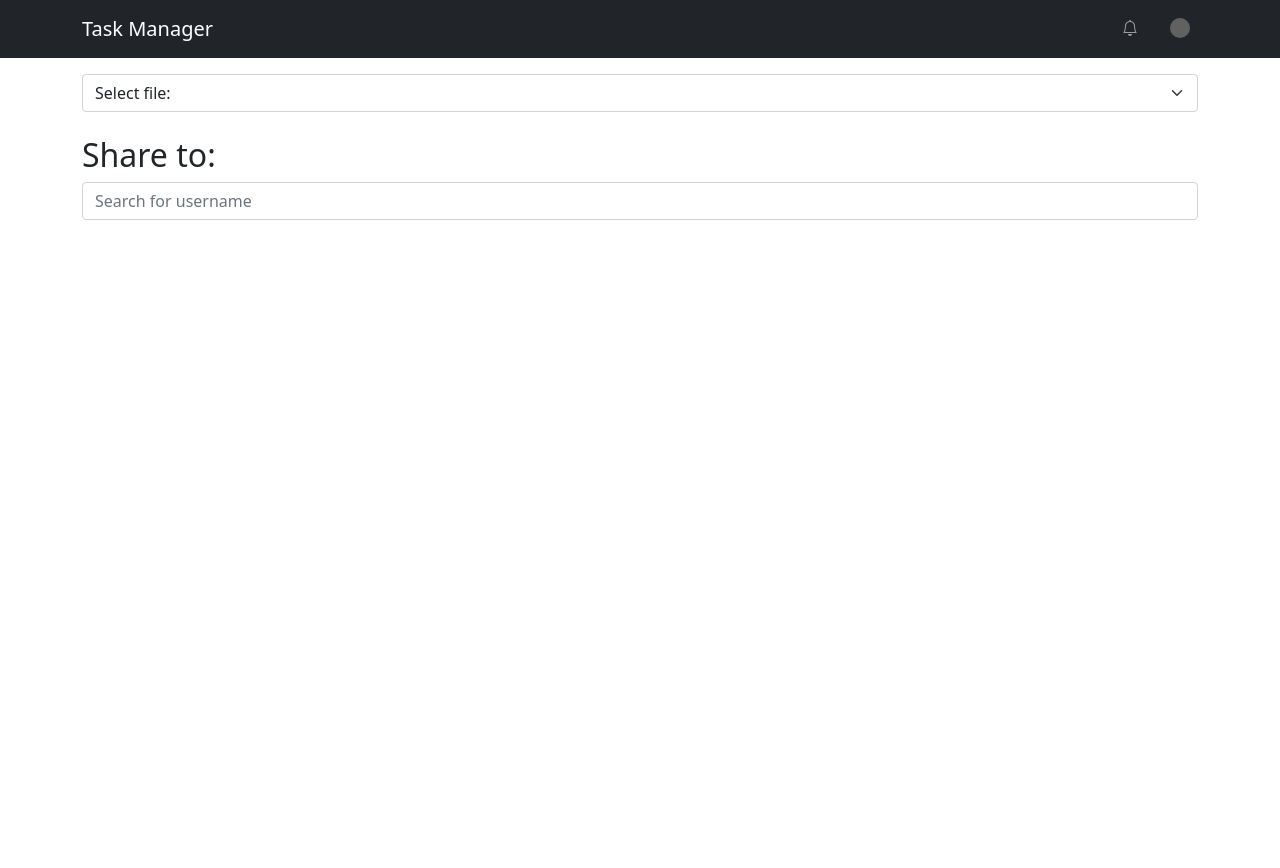
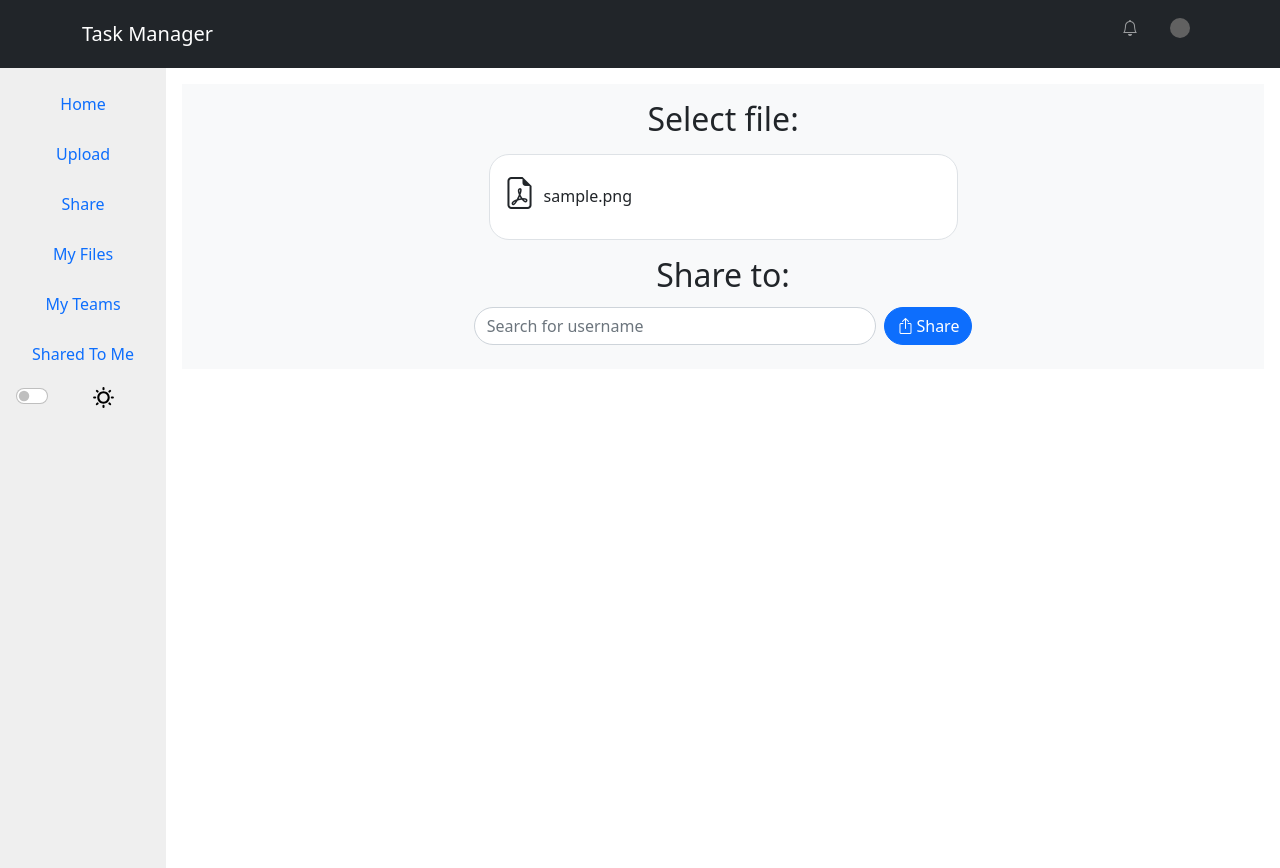
Before and after one commit to Issaabdi1/Crimson, a Django app: page /share_file/ in a window 1280 px wide. Before the commit the page ends 220 px from the top, so only its background shows below. Run offline with Django 4.2, Linux system fonts and the light colour scheme; a user stored in the database is signed in; data comes from the database, SQL or seed files in the repository; tables that the repository leaves empty hold one stand-in row (values such as "Sample post"); data that the repository does not hold is empty; some libraries are stand-ins or nearby versions; grey boxes are pictures that could not be loaded.

Commit message:
Merge wireframe in progress

```diff
--- a/static/css/custom.css
+++ b/static/css/custom.css
@@ -129,6 +129,7 @@ h3.profile-title {
     height: 100%;
     background-color: rgba(0, 0, 0, 0.5);
     z-index: 999;
+    opacity: 0;
 }
 
 .popup {
@@ -142,8 +143,25 @@ h3.profile-title {
     padding: 20px;
     box-shadow: 0 2px 5px rgba(0, 0, 0, 0.5);
     z-index: 1000;
-    height: 300px;
-    width: 300px;
+    height: auto;
+    width: 80%;
+    max-width: 300px;
+}
+
+.popup-container.active {
+    opacity: 1;
+    animation: fadeIn 0.2s ease-out forwards;
+}
+
+@keyframes fadeIn {
+  from {
+      opacity: 0;
+      transform: translate(0%, 10%) scale(1.2);
+  }
+  to {
+      opacity: 1;
+      transform: translate(0%, 0%) scale(1);
+  }
 }
 
 .close-btn {
@@ -153,18 +171,119 @@ h3.profile-title {
     cursor: pointer;
 }
 
-
 /*
  * Team list style
  */
-ul.teams-list {
-    list-style-type: none;
-    padding: 0;
+ .teams-list {
+  list-style-type: none;
+  padding: 0;
 }
 
-ul.teams-list li {
-    margin-bottom: 20px;
-    font-size: large;
+.team-item {
+  margin-top: 20px;
+  opacity: 0;
+  transform: translateY(20px);
+  transition: opacity 0.5s ease, transform 0.5s ease;
+}
+
+.team-link {
+  display: block;
+  text-decoration: none;
+}
+
+.team-box {
+  border: 1px solid lightgray;
+  border-radius: 5px;
+  padding: 10px;
+  background-color: white;
+  transition: color 0.3s ease;
+}
+
+.team-link:hover .team-box:hover {
+  color: navy;
+}
+
+.team-name {
+  margin: 0;
+  font-size: 18px;
+  font-weight: bold;
+  color: inherit;
+}
+
+.team-details {
+  margin: 5px 0 0;
+  font-size: 14px;
+  color: inherit;
+}
+.team-text {
+  font-family: 'IBM Plex Serif', serif;
+}
+.shading {
+box-shadow: inset 0 5px 5px -5px rgba(0, 0, 0, 0.2), inset 5px 0 5px -5px rgba(0, 0, 0, 0.2);
+}
+.pfp {
+font-size: 40px;
+}
+
+/* CSS design to team detail page */
+body {
+  overflow-x: hidden;
+}
+.rectangle {
+  width: 150px;
+  height: 700px;
+  background-color: rgb(0, 102, 255);
+  position: absolute;
+  top: 0;
+  left: 0;
+  animation: diagonal-slide 0.8s cubic-bezier(0, 0.6, 0.3, 1.1) forwards;
+  z-index: -1;
+  opacity: 0%;
+}
+.rectangle:nth-child(1) {
+  --index: 1;
+  animation-delay: 0.3s;
+}
+.rectangle:nth-child(2) {
+  --index: 2;
+  animation-delay: 0.2s;
+}
+.rectangle:nth-child(3) {
+  --index: 3;
+  animation-delay: 0.1s;
+}
+
+@keyframes diagonal-slide {
+  0% {
+      transform: translateX(-200%) skew(-60deg);
+      opacity: calc(5% * (var(--index)));
+  }
+  100% {
+      transform: translateX(calc(48% - (150px * (var(--index) - 1)))) skew(-60deg);
+      opacity: calc(5% * (var(--index)));
+  }
+}
+/* Team detail buttons */
+.team-detail-button {
+  transition: transform 0.3s ease;
+}
+.team-detail-button:hover {
+  transform: scale(0.90);
+}
+
+
+/*
+Fade in transition
+*/
+.fade-in {
+  opacity: 0;
+  transform: translateY(-20px);
+  transition: opacity 0.4s ease, transform 0.4s ease;
+}
+
+.fade-in.visible {
+  opacity: 1;
+  transform: translateY(0);
 }
 
 /*
--- /dev/null
+++ b/static/css/share_file.css
@@ -0,0 +1,97 @@
+.thumbnail-container {
+    display: flex;
+    flex-wrap: wrap;
+    border-radius: 20px;
+    max-height: 280px;
+    overflow-x: hidden;
+    overflow-y: auto;
+}
+.thumbnail-wrapper {
+    opacity: 0;
+    animation: slide 1.2s ease forwards;
+}
+.thumbnail {
+    cursor: pointer;
+    text-align: center;
+    border: 2px solid transparent;
+    border-radius: 7px;
+    transition: border-color 0.3s, box-shadow 0.3s;
+}
+.thumbnail:hover {
+    border-color: rgba(0, 0, 255, 0.2);
+    box-shadow: 5px 4px 0 0 rgba(0, 0, 0, 0.3);
+}
+.thumbnail.selected {
+    border-color: rgba(0, 0, 255, 0.2);
+    box-shadow: 5px 4px 0 0 rgba(0, 0, 0, 0.3), inset 0 0 0 1000px rgba(0, 0, 255, 0.1);
+}
+@keyframes slide {
+    0% {
+      transform: translateX(100%);
+      opacity: 0;
+    }
+    100% {
+      transform: translateX(0);
+      opacity: 1;
+    }
+}
+
+/* width of rows inside share page */
+@media (max-width: 767px) { /* small screens */
+    .row-width {
+        width: 100%;
+        margin: 0 auto;
+    }
+}
+@media (min-width: 768px) and (max-width: 991px) { /* medium screens */
+    .row-width {
+        width: 75%;
+        margin: 0 auto;
+    }
+}
+@media (min-width: 992px) { /* large screens */
+    .row-width {
+        width: 50%;
+        margin: 0 auto;
+    }
+}
+
+
+
+.file-name {
+    margin-top: 5px;
+}
+
+.search-bar {
+    border-radius: 100px;
+}
+.share-btn {
+    border-radius: 100px;
+    display: flex;
+    align-items: center;
+}
+.bi-box-arrow-up {
+    margin-right: 3px;
+}
+
+.search-filter {
+    cursor: pointer;
+    border: 2px solid transparent;
+    border-radius: 10px;
+    transition: border-color 0.3s, background-color 0.3s;
+    height: 100px;
+}
+.search-filter:hover {
+    border-color: lightblue;
+}
+.search-filter.selected {
+    border-color: lightblue;
+    background-color: rgba(173, 216, 230, 0.3);
+}
+
+.username {
+    font-size: 16px;
+}
+.pfp {
+    font-size: 30px;
+}
--- /dev/null
+++ b/static/js/share_file.js
@@ -0,0 +1,88 @@
+document.addEventListener('DOMContentLoaded', function() {
+    // Search function
+    document.getElementById('search').addEventListener('input', function () {
+        const search = this.value.toLowerCase();
+        const items = document.querySelectorAll('.search-filter');
+        for (const item of items) {
+            const selected = item.classList.contains('selected');
+            const username = item.querySelector('.username').textContent;
+            if (search.length >= 3 && !selected) {
+                if (username.includes(search)) {
+                    item.classList.remove('d-none');
+                } else {
+                    item.classList.add('d-none');
+                }
+            } else if (!selected) {
+                item.classList.add('d-none');
+            }
+        }
+    });
+
+    // Disables the Enter key which could cause unintentional sharing
+    document.getElementById('search').addEventListener('keydown', function(e) {
+        if (e.key === 'Enter') {
+            e.preventDefault();
+        }
+    });
+
+
+    // Each thumbnail selected updates the hidden 'select option' menu
+    const thumbnails = document.querySelectorAll('.thumbnail');
+    thumbnails.forEach(thumbnail => {
+
+        // Filter the beginning of each file name
+        const filename = thumbnail.querySelector('.file-name').textContent;
+        const filter = filename.replace(/^user_@[\w\d]+\//, '');
+        thumbnail.querySelector('.file-name').textContent = filter;
+
+        thumbnail.addEventListener('click', function() {
+            const isSelected = this.classList.contains('selected');
+            thumbnails.forEach(thumb => {
+                thumb.classList.remove('selected');
+            });
+            if (!isSelected) {
+                this.classList.add('selected');
+            }
+            const fileid = isSelected ? null : this.getAttribute('file-id');
+            document.getElementById('file-select').value = fileid;
+        });
+    });
+
+    // Each user selected updates the button's userID
+    let selectedUsers = [];
+    const users = document.querySelectorAll('.search-filter');
+    users.forEach(user => {
+        user.addEventListener('click', function() {
+
+            // Update selected class (visual update)
+            const selected = this.classList.contains('selected');
+            if (!selected) {
+                this.classList.add('selected');
+            } else {
+                this.classList.remove('selected');
+            }
+
+            // Update selected array (data update)
+            const userid = user.getAttribute('value');
+            const index = selectedUsers.indexOf(userid);
+            if (index === -1) {
+                selectedUsers.push(userid);
+            } else {
+                selectedUsers.splice(index, 1);
+            }
+
+            // Update button with new array
+            const sharebtn = document.querySelector('.share-btn');
+            sharebtn.value = selectedUsers.join(',');
+        });
+    });
+
+    // Add delay to each animation manually
+    thumbnails.forEach(function(_, index) {
+        var css = '.thumbnail-wrapper:nth-child(' + (index + 1) + ') { animation-delay: ' + (index * 0.1) + 's; }';
+        var style = document.createElement('style');
+        style.appendChild(document.createTextNode(css));
+        document.head.appendChild(style);
+    });
+
+});
--- a/tasks/templates/partials/sidebar.html
+++ b/tasks/templates/partials/sidebar.html
@@ -30,6 +30,13 @@
             {% endif %}
         </li>
         <li class="nav-item">
+            {% if request.path == share_file %}
+                <a class="nav-link active text-center" aria-current="page" href="{% url 'share_file' %}">Share</a>
+            {%else%}
+                <a class="nav-link text-center" aria-current="page" href="{% url 'share_file' %}">Share</a>
+            {% endif %}
+        </li>
+        <li class="nav-item">
             {% if request.path == filelist %}
                 <a class="nav-link active text-center" aria-current="page" href="{% url 'filelist' %}">My Files</a>
             {%else%}
@@ -37,7 +44,7 @@
             {% endif %}
         </li>
         <li class="nav-item">
-            {% if request.path == team_list or request.path == create_team %}
+            {% if request.path == team_list or request.path == create_team or 'team_detail' in request.path %}
                 <a class="nav-link active text-center" aria-current="page" href="{% url 'team_list' %}">My Teams</a>
             {%else%}
                 <a class="nav-link text-center" aria-current="page" href="{% url 'team_list' %}">My Teams</a>
--- a/tasks/templates/share_file.html
+++ b/tasks/templates/share_file.html
@@ -1,70 +1,68 @@
-{% extends 'base_content.html' %}
+{% extends 'base_content_with_sidebar.html' %}
+{% load static %}
 {% block content %}
-<div class="container mt-3">
+<link rel="stylesheet" href="{% static 'css/share_file.css' %}">
+<div class="text-center px-5 py-3 bg-light bg-opacity-0 align-items-center">
   <form method="post" action="{% url 'share_file' %}">
     {% csrf_token %}
-    <div class="row">
+    <div class="row row-width">
       <div class="col-12">
-        <select class="form-select" name="file-id">
-          <option selected disabled> Select file: </option>
+        <select id="file-select" class="form-select d-none" name="file-id">
+          <option selected disabled></option>
           {% for upload in uploads %}
             <option value="{{ upload.id }}">{{ upload.file.name }}</option>
           {% endfor %}
         </select>
+        <h2 class=""> Select file: </h2>
+        <div class="thumbnail-container p-2 mt-3 border bg-white">
+        {% if uploads%}
+          {% for upload in uploads %}
+          <div class="thumbnail-wrapper col-12 mb-2">
+            <div class="thumbnail p-1 d-flex align-items-center" file-id="{{ upload.id }}">
+              <i class="bi bi-file-earmark-pdf fs-2 me-2"></i>
+              <div class="file-name fs-6 me-2">{{ upload.file.name }}</div>
+            </div>
+          </div>
+          {% endfor %}
+        {% else %}
+          <div class="thumbnail-wrapper col-12">
+            <span> You must upload a file before sharing. </span>
+          </div>
+        {% endif %}
+        </div>
       </div>
     </div>
-    <br>
-    <div class="row">
-      <div class="col-12">
-        {% if uploads %}
-          <h2> Share to: </h2>
-          <input type="text" id="search" class="col-md-6 form-control" placeholder="Search for username">
-        {% endif %}
+    {% if uploads %}
+    <div class="row row-width mt-3 mb-1">
+      <div class="col">
+        <h2> Share to: </h2>
       </div>
     </div>
-    <div class="row">
-      <div class="col-md-6">
-        <table class="table mt-3">
-          <tbody id="filter">
-            {% for user in all_users %}
-              <tr style="display: none">
-                <td class="align-middle">{{ user.username }}</td>
-                <td class="text-end">
-                  <button type="submit" name="user-id" value="{{ user.id }}" class="btn btn-primary">
-                    <i class="bi bi-box-arrow-up"></i> Share
-                  </button>
-                </td>
-              </tr>
-            {% endfor %}
-          </tbody>
-        </table>
+    <div class="row row-width justify-content-center flex-nowrap mb-2">
+      <div class="col-sm-8 col-md-10 px-1">
+        <input type="text" id="search" class="form-control search-bar" placeholder="Search for username">
       </div>
+      <div class="col-auto px-1">
+        <button type="submit" name="user-ids" class="share-btn btn btn-primary">
+          <i class="bi bi-box-arrow-up"></i> Share
+        </button>
+      </div>
+    </div>
+    {% endif %}
+    <div class="row mt-1">
+      {% for user in all_users %}
+        <div class="col-sm-4 col-md-3 col-lg-2 d-none search-filter d-flex flex-column justify-content-center align-items-center" value="{{ user.id }}">
+          <div class="text-center">
+            <i class="bi bi-person-circle pfp"></i>
+          </div>
+          <div class="text-center">
+            <div class="username"><p class="mb-2">{{ user.username }}</p></div>
+          </div>
+        </div>
+      {% endfor %}
     </div>
   </form>
 </div>
 
-<script>
-  document.getElementById('search').addEventListener('input', function () {
-    const search = this.value.toLowerCase();
-    const table = document.getElementById('filter');
-    const rows = table.getElementsByTagName('tr');
-    for (const row of rows) {
-      const username = row.cells[0].textContent;
-      if (search.length >= 3) {
-        if (username.includes(search)) {
-          row.style.display = 'table-row';
-        } else {
-          row.style.display = 'none';
-        }
-      } else {
-        row.style.display = 'none';
-      }
-    }
-  });
-  document.getElementById('search').addEventListener('keydown', function(e) {
-    if (e.key === 'Enter') {
-      e.preventDefault();
-    }
-  })
-</script>
+<script src="{% static 'js/share_file.js' %}"></script>
 {% endblock %}
--- a/tasks/views/share_file_view.py
+++ b/tasks/views/share_file_view.py
@@ -24,33 +24,28 @@ def share_file(request):
     uploads = Upload.objects.filter(owner=user)
     if request.method == 'POST':
         file_id = request.POST.get('file-id')
-        user_id = request.POST.get('user-id')
-        if file_id is not None and user_id is not None:
+        user_ids = request.POST.get('user-ids')
+        if file_id is not None and user_ids:
             shared_file = Upload.objects.get(id=file_id)
-            shared_user = User.objects.get(id=user_id)
-            entry, created = SharedFiles.objects.get_or_create(
-                shared_file=shared_file,
-                shared_by=user,
-            )
-            if (entry.shared_to.contains(shared_user)):
-                messages.error(request, 'User has already been shared this file.')
-                return redirect('share_file')
-
-            else:
-                #Create a new notification if the file has been newly shared
-                Notification.objects.create(
-                    shared_file_instance = entry,
-                    user = shared_user,
-                    time_of_notification = timezone.now(),
-                    notification_message = f'{request.user} shared a file with you'
+            user_list = user_ids.split(',')
+            for user_id in user_list:
+                shared_user = User.objects.get(id=user_id)
+                entry, created = SharedFiles.objects.get_or_create(
+                    shared_file=shared_file,
+                    shared_by=user,
                 )
-            entry.shared_to.add(shared_user)
-            entry.save()
-            return redirect('filelist')
-        else:
-            messages.error(request, 'File and user must be selected.')
-    if not uploads.exists():
-        messages.warning(request, 'You must upload a file before sharing.')
+                if (entry.shared_to.contains(shared_user)):
+                    messages.error(request, f'User {shared_user.username} has already been shared this file.')
+                else:
+                    #Create a new notification if the file has been newly shared
+                    Notification.objects.create(
+                        shared_file_instance = entry,
+                        user = shared_user,
+                        time_of_notification = timezone.now(),
+                        notification_message = f'{request.user} shared a file with you'
+                    )
+                entry.shared_to.add(shared_user)
+                entry.save()
 
     context = {
         'uploads': uploads,
```
Also changed, not shown: tasks/templates/team_detail.html (+69 -55 lines), tasks/templates/unshare_file.html (+18 -17 lines).
